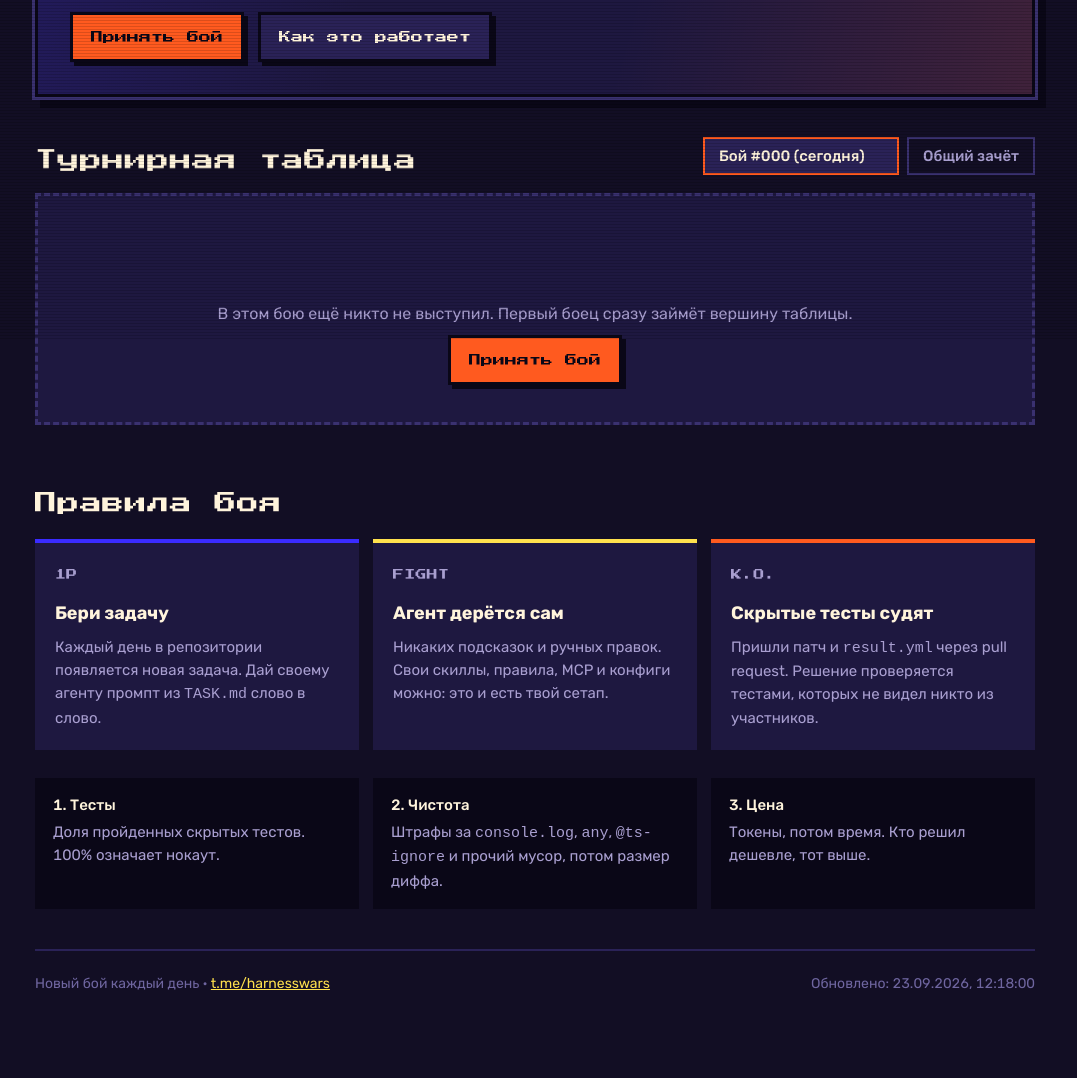
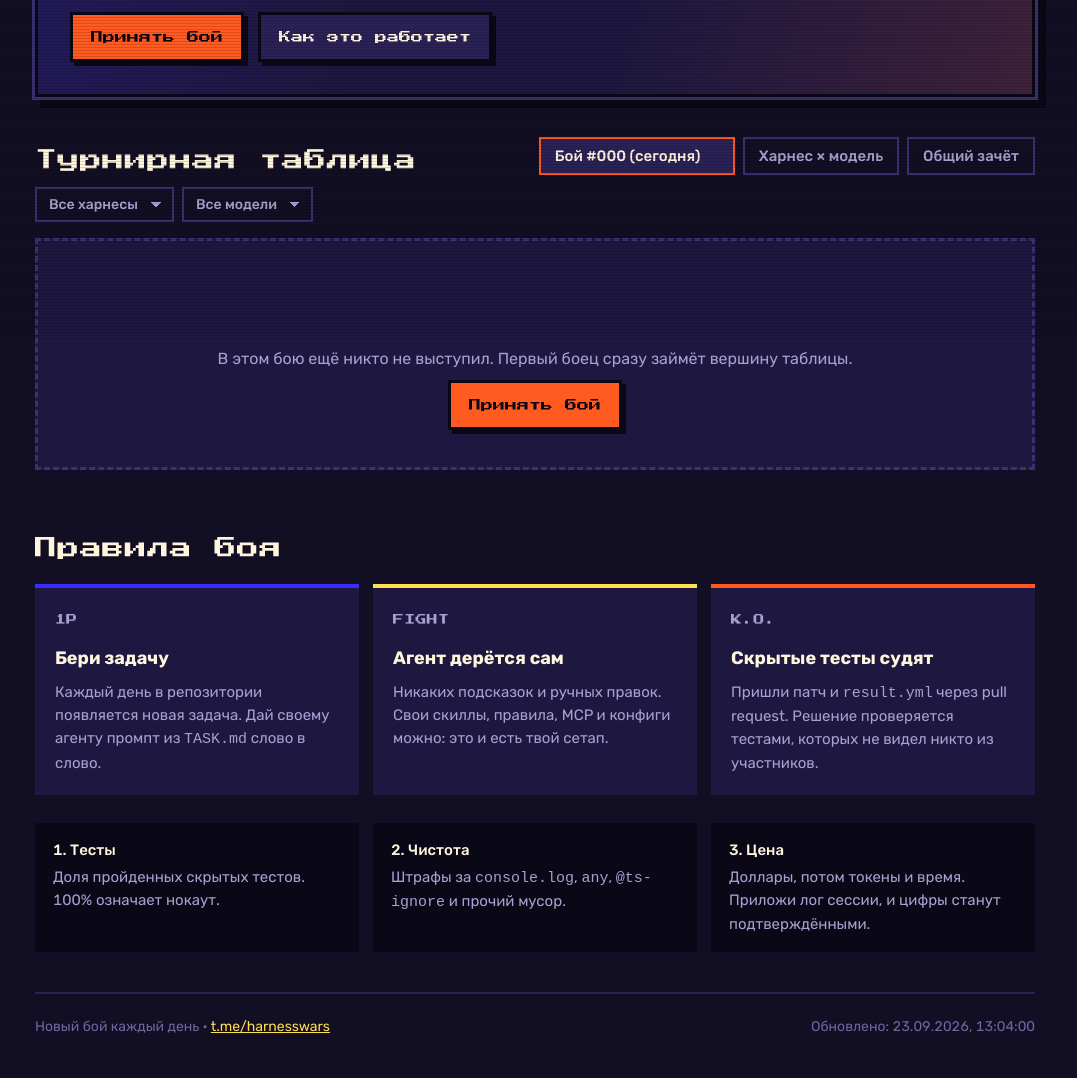
Before and after one commit to harnesswars/harnesswars.github.io, a plain HTML site: page index.html in a window 1280 px wide. Shown: the part 460-1538 px from the top of the page, without its empty margins (105-1182 px from the left). Before the commit the page ends 1495 px from the top, so only its background shows below. Drawn offline with Linux system fonts and the light colour scheme.

Commit message:
feat(site): add harness x model matrix, filters and verified cost
The table showed setups in one list, so it was impossible to see how
the same model performs in different harnesses, which is the whole
point of the project, and efficiency was shown as raw tokens only.

The site now has a harness by model matrix for each fight, filters by
harness and model, cost in US dollars with a mark for numbers taken
from a session log, and F1 style points in the overall standings.

Co-Authored-By: Claude Opus 5.5 <noreply@anthropic.com>

```diff
--- a/data/leaderboard.json
+++ b/data/leaderboard.json
@@ -1,9 +1,9 @@
 {
-  "updated": "2026-09-23T12:18+00:00",
+  "updated": "2026-09-23T13:04+00:00",
   "meta": {
     "task-000": {
       "title": "Бой #000: Сверчок-12",
-      "date": "2026-09-24",
+      "date": "2026-09-23",
       "difficulty": 3,
       "language": "TypeScript (Node 22.18+, без сборки и зависимостей)",
       "summary": "Эмулятор выдуманной 12-битной ЭВМ и её техническое описание. Скрытые тесты сравнивают эмулятор с эталоном после каждого шага: регистры, флаги, такты, вся память, вывод. Проверяется каждая команда в каждом режиме, а не только программы из `programs/`."
--- a/index.html
+++ b/index.html
@@ -79,6 +79,16 @@
     background-position: right 16px center, right 11px center; background-size: 5px 5px; background-repeat: no-repeat; }
   select.tab option { background: var(--panel); color: var(--text); }
   .note { color: var(--muted); font-size: 15px; margin: 0 0 16px; }
+  .filters { display: flex; flex-wrap: wrap; gap: 8px; margin: -6px 0 14px; }
+  .filters .tab { font-size: 14px; padding: 6px 34px 6px 12px; }
+  .filters .tab.on { border-color: var(--blue-lt); color: var(--text); }
+  .scroll { overflow-x: auto; }
+  table.matrix { border-collapse: separate; border-spacing: 6px; min-width: 100%; }
+  .matrix th { font-weight: 500; text-align: left; vertical-align: middle; }
+  .matrix td { background: var(--panel); border: 3px solid var(--ink); padding: 12px 14px; min-width: 150px; vertical-align: top; }
+  .matrix td b { font-size: 18px; } .matrix td small { display: block; color: var(--muted); font-size: 12px; margin-top: 4px; }
+  .matrix td.none { background: transparent; border-style: dashed; border-color: var(--line); color: var(--faint); text-align: center; vertical-align: middle; }
+  .hp.mini { height: 8px; border-width: 1px; margin-top: 6px; } .hp.mini::after { display: none; }
 
   .roster { list-style: none; margin: 0; padding: 0; display: grid; gap: 12px; }
   .fighter { display: grid; grid-template-columns: 64px minmax(0, 1.3fr) minmax(0, 1fr) 300px; gap: 18px; align-items: center;
@@ -100,6 +110,7 @@
     background: repeating-linear-gradient(90deg, transparent 0 calc(10% - 2px), var(--ink) calc(10% - 2px) 10%); }
   .stats { display: grid; grid-template-columns: repeat(4, minmax(0, 1fr)); gap: 2px 16px; font-size: 13px; color: var(--muted); text-align: right; }
   .stats b { display: block; color: var(--text); font-weight: 500; font-size: 15px; }
+  .stats .ok { color: var(--green); white-space: nowrap; }
   .ko { position: absolute; top: -12px; right: 14px; font-family: var(--pixel); font-size: 11px; color: var(--ink);
         background: var(--red); padding: 5px 7px; transform: rotate(4deg); border: 2px solid var(--ink); }
 
@@ -178,8 +189,13 @@
       <h2 class="px" id="arena-title">Турнирная таблица</h2>
       <div class="tabs" role="group" aria-label="Что показать">
         <select class="tab" id="task-select" aria-label="Бой"></select>
+        <button class="tab" id="btn-matrix" aria-pressed="false">Харнес × модель</button>
         <button class="tab" id="btn-overall" aria-pressed="false">Общий зачёт</button>
       </div>
+    </div>
+    <div class="filters" role="group" aria-label="Фильтры">
+      <select class="tab" id="f-harness" aria-label="Харнес"></select>
+      <select class="tab" id="f-model" aria-label="Модель"></select>
     </div>
     <p class="note" id="note"></p>
     <div id="board"></div>
@@ -197,8 +213,8 @@
     </div>
     <div class="score">
       <div><b>1. Тесты</b>Доля пройденных скрытых тестов. 100% означает нокаут.</div>
-      <div><b>2. Чистота</b>Штрафы за <code>console.log</code>, <code>any</code>, <code>@ts-ignore</code> и прочий мусор, потом размер диффа.</div>
-      <div><b>3. Цена</b>Токены, потом время. Кто решил дешевле, тот выше.</div>
+      <div><b>2. Чистота</b>Штрафы за <code>console.log</code>, <code>any</code>, <code>@ts-ignore</code> и прочий мусор.</div>
+      <div><b>3. Цена</b>Доллары, потом токены и время. Приложи лог сессии, и цифры станут подтверждёнными.</div>
     </div>
   </section>
 
@@ -213,6 +229,9 @@ const REPO = "https://github.com/harnesswars/harness-wars";
 const esc = s => String(s ?? "").replace(/[&<>"']/g, c => ({ "&": "&amp;", "<": "&lt;", ">": "&gt;", '"': "&quot;", "'": "&#39;" }[c]));
 const md = s => esc(s).replace(/`([^`]+)`/g, "<code>$1</code>");
 const num = n => (n || n === 0) ? Number(n).toLocaleString("ru-RU") : "нет";
+const kilo = n => (n || n === 0) ? (n >= 1e6 ? (n / 1e6).toFixed(1) + "M" : n >= 1e3 ? Math.round(n / 1e3) + "K" : String(n)) : "нет";
+const usd = n => (n || n === 0) ? "$" + (n < 10 ? n.toFixed(2) : Math.round(n)) : "нет";
+const check = r => r.verified ? ` <span class="ok" title="Цифры взяты из лога сессии">✓ лог</span>` : "";
 const plural = (n, one, few, many) => {
   const m10 = n % 10, m100 = n % 100;
   return m10 === 1 && m100 !== 11 ? one : m10 >= 2 && m10 <= 4 && (m100 < 12 || m100 > 14) ? few : many;
@@ -222,6 +241,9 @@ const dateRu = d => d ? new Date(d + "T12:00:00").toLocaleDateString("ru-RU", {
 const hpColor = p => p === 100 ? "var(--gold)" : p >= 60 ? "var(--green)" : p >= 30 ? "var(--orange)" : "var(--red)";
 const $ = id => document.getElementById(id);
 let board;
+const filt = { harness: "", model: "" };
+const pass = r => (!filt.harness || r.harness === filt.harness) && (!filt.model || r.model === filt.model);
+const nobody = () => `<div class="empty"><p>Под этот фильтр никто не подходит.</p></div>`;
 
 function chips(r) {
   const extra = [...(r.skills || []).map(s => `<span class="chip">${esc(s)}</span>`),
@@ -255,12 +277,14 @@ function renderHero(task) {
 }
 
 function renderTask(task) {
-  const rows = (board.tasks || {})[task] || [];
+  const all = (board.tasks || {})[task] || [];
+  const rows = all.filter(pass);
+  if (all.length && !rows.length) { $("note").textContent = ""; $("board").innerHTML = nobody(); return; }
   const ranked = rows.filter(r => r.rank);
   const out = rows.filter(r => !r.rank);
   const m = (board.meta || {})[task] || {};
   $("note").textContent = ranked.length
-    ? `${m.title || task}. Порядок: тесты, затем штрафы и размер диффа, затем токены и время.` : "";
+    ? `${m.title || task}. Порядок: тесты, затем штрафы, затем цена в долларах, токены и время. «✓ лог» значит, что цифры взяты из лога сессии, а не со слов участника.` : "";
   if (!ranked.length && !out.length) { $("board").innerHTML = empty(); return; }
   const card = r => {
     const pct = r.pass_pct ?? 0;
@@ -271,8 +295,8 @@ function renderTask(task) {
       <div class="bar"><div class="hp-label"><span>Тесты</span><b>${r.passed ?? 0} / ${r.total ?? 0}</b></div>
         <div class="hp" role="meter" aria-valuemin="0" aria-valuemax="100" aria-valuenow="${pct}" aria-label="Пройдено тестов, %">
         <i style="width:${pct}%;--c:${hpColor(pct)}"></i></div></div>
-      <div class="stats"><span><b>${r.quality_penalty ?? "нет"}</b>штраф</span><span><b>${num(r.diff_lines)}</b>строк</span>
-        <span><b>${num(r.tokens)}</b>токенов</span><span><b>${esc(r.time) || "нет"}</b>время</span></div>
+      <div class="stats"><span><b>${r.quality_penalty ?? "нет"}</b>штраф</span><span><b>${usd(r.cost_usd)}</b>цена</span>
+        <span><b>${kilo(r.tokens)}</b>токенов</span><span><b>${esc(r.time) || "нет"}</b>время${check(r)}</span></div>
     </li>`;
   };
   const dq = out.length ? `<details class="dq"><summary>Вне зачёта: ${out.length}</summary><ul>${out.map(r =>
@@ -282,8 +306,9 @@ function renderTask(task) {
 }
 
 function renderOverall() {
-  const rows = board.overall || [];
-  $("note").textContent = "Все бои сезона: сначала число нокаутов, потом средний процент тестов, штрафы и токены.";
+  const rows = (board.overall || []).filter(pass);
+  if ((board.overall || []).length && !rows.length) { $("board").innerHTML = nobody(); return; }
+  $("note").textContent = "Очки за место в каждом бою, как в F1: 25, 18, 15, 12, 10, 8, 6, 4, 2, 1. При равенстве: нокауты, средний процент тестов, цена.";
   if (!rows.length) { $("board").innerHTML = empty(); return; }
   $("board").innerHTML = `<ol class="roster">${rows.map(o => `<li class="fighter r${o.rank}">
       <div class="rank px">${o.rank}<small>${o.rank === 1 ? "CHAMP" : "P" + o.rank}</small></div>
@@ -291,17 +316,55 @@ function renderOverall() {
       <div class="bar"><div class="hp-label"><span>Тесты в среднем</span><b>${o.avg_pct}%</b></div>
         <div class="hp" role="meter" aria-valuemin="0" aria-valuemax="100" aria-valuenow="${o.avg_pct}" aria-label="Средний процент тестов">
         <i style="width:${o.avg_pct}%;--c:${hpColor(o.avg_pct)}"></i></div></div>
-      <div class="stats"><span><b>${o.solved}/${o.tasks}</b>нокауты</span><span><b>${o.wins}</b>победы</span>
-        <span><b>${o.penalty}</b>штраф</span><span><b>${num(o.tokens)}</b>токенов</span></div>
+      <div class="stats"><span><b>${o.points}</b>очки</span><span><b>${o.solved}/${o.tasks}</b>нокауты</span>
+        <span><b>${o.wins}</b>победы</span><span><b>${usd(o.cost_usd)}</b>цена</span></div>
     </li>`).join("")}</ol>`;
 }
 
-function show(view, keepHash = false) {
-  const overall = view === "overall";
-  $("btn-overall").setAttribute("aria-pressed", overall);
-  $("task-select").setAttribute("aria-pressed", !overall);
-  if (overall) renderOverall(); else { $("task-select").value = view; renderTask(view); }
-  if (!keepHash) history.replaceState(null, "", "#" + view);
+function renderMatrix(task) {
+  const rows = ((board.tasks || {})[task] || []).filter(r => r.rank);
+  $("note").textContent = `Бой #${fightNo(task)}: лучший результат каждой пары. По строкам харнесы, по столбцам модели: ` +
+    "в одном столбце видно, что даёт харнес при одной и той же модели.";
+  if (!rows.length) { $("board").innerHTML = empty(); return; }
+  const hs = [...new Set(rows.map(r => r.harness))].sort();
+  const ms = [...new Set(rows.map(r => r.model))].sort();
+  const cell = (h, m) => {
+    const best = rows.filter(r => r.harness === h && r.model === m).sort((a, b) => a.rank - b.rank);
+    if (!best.length) return `<td class="none">пусто</td>`;
+    const r = best[0], pct = r.pass_pct ?? 0;
+    const price = r.cost_usd != null ? usd(r.cost_usd) : kilo(r.tokens) + " ток.";
+    return `<td><b>${pct}%</b> <span class="px" style="font-size:10px;color:var(--muted)">#${r.rank}</span>
+      <div class="hp mini"><i style="width:${pct}%;--c:${hpColor(pct)}"></i></div>
+      <small>${price} · ${esc(r.time) || "нет"}${r.verified ? " · ✓" : ""}</small>
+      <small>${esc(r.setup)}${best.length > 1 ? ` и ещё ${best.length - 1}` : ""}</small></td>`;
+  };
+  $("board").innerHTML = `<div class="scroll"><table class="matrix"><thead><tr><th></th>${
+    ms.map(m => `<th><span class="chip m">${esc(m)}</span></th>`).join("")}</tr></thead><tbody>${
+    hs.map(h => `<tr><th><span class="chip h">${esc(h)}</span></th>${ms.map(m => cell(h, m)).join("")}</tr>`).join("")
+  }</tbody></table></div>`;
+}
+
+let view = "";
+function show(v, keepHash = false) {
+  view = v;
+  const [kind, task] = v === "overall" ? ["overall"] : v.startsWith("matrix:") ? ["matrix", v.slice(7)] : ["task", v];
+  $("btn-overall").setAttribute("aria-pressed", kind === "overall");
+  $("btn-matrix").setAttribute("aria-pressed", kind === "matrix");
+  $("task-select").setAttribute("aria-pressed", kind === "task");
+  document.querySelector(".filters").hidden = kind === "matrix";
+  if (task) $("task-select").value = task;
+  if (kind === "overall") renderOverall(); else if (kind === "matrix") renderMatrix(task); else renderTask(task);
+  if (!keepHash) history.replaceState(null, "", "#" + v);
+}
+
+function fillFilters(data) {
+  const rows = [...Object.values(data.tasks || {}).flat(), ...(data.overall || [])];
+  for (const [id, key, all] of [["f-harness", "harness", "Все харнесы"], ["f-model", "model", "Все модели"]]) {
+    const names = [...new Set(rows.map(r => r[key]).filter(Boolean))].sort();
+    const el = $(id);
+    el.innerHTML = `<option value="">${all}</option>` + names.map(n => `<option value="${esc(n)}">${esc(n)}</option>`).join("");
+    el.onchange = () => { filt[key] = el.value; el.classList.toggle("on", !!el.value); show(view); };
+  }
 }
 
 fetch("data/leaderboard.json", { cache: "no-store" })
@@ -314,10 +377,12 @@ fetch("data/leaderboard.json", { cache: "no-store" })
     $("task-select").innerHTML = tasks.map(t => `<option value="${esc(t)}">Бой #${esc(fightNo(t))}${
       t === tasks[0] ? " (сегодня)" : ""}</option>`).join("");
     renderHero(tasks[0]);
-    $("task-select").onchange = e => show(e.target.value);
+    $("task-select").onchange = e => show(view.startsWith("matrix:") ? "matrix:" + e.target.value : e.target.value);
     $("btn-overall").onclick = () => show("overall");
+    $("btn-matrix").onclick = () => show("matrix:" + $("task-select").value);
+    fillFilters(data);
     const hash = decodeURIComponent(location.hash.slice(1));
-    const known = hash === "overall" || tasks.includes(hash);
+    const known = hash === "overall" || tasks.includes(hash) || tasks.includes(hash.replace(/^matrix:/, ""));
     show(known ? hash : tasks[0], !known);
   })
   .catch(() => { $("fight-title").textContent = "Нет связи"; $("board").innerHTML =
```
